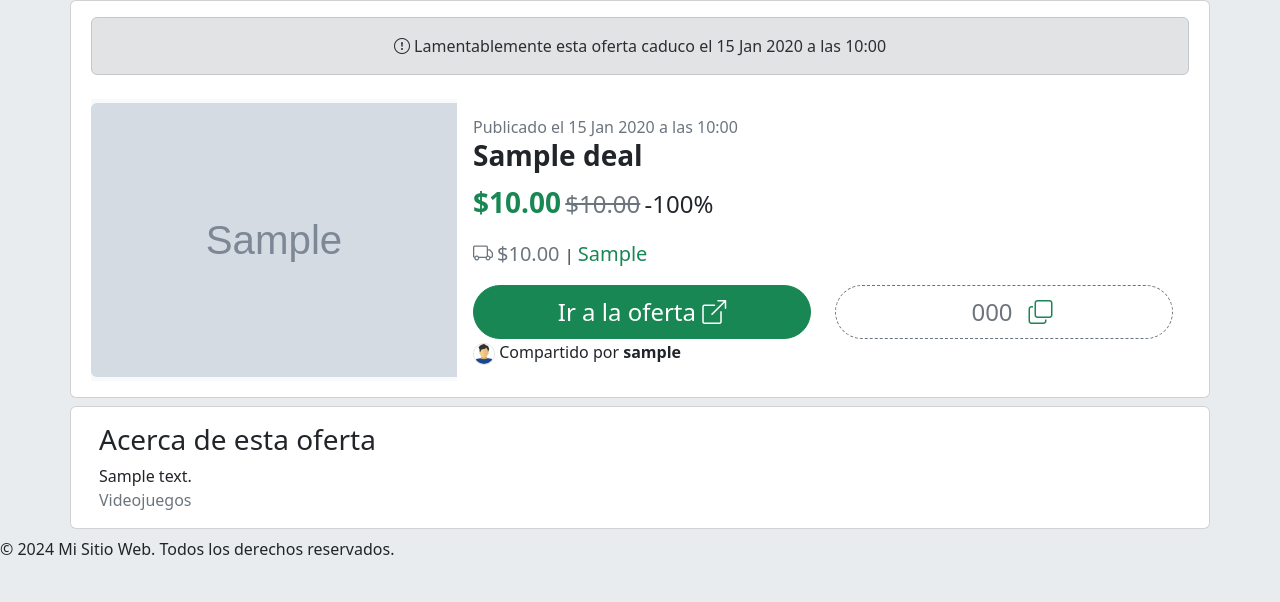
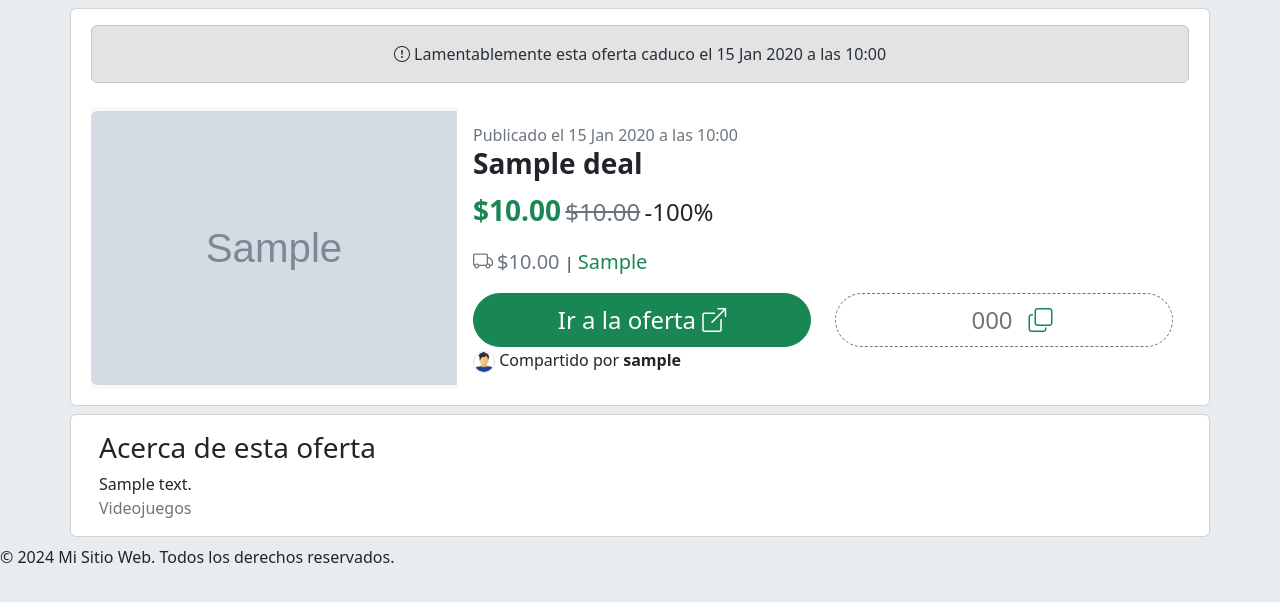
Before and after one commit to Luis4Armenta/cuponera, a PHP site: page /offer.php?id=1 in a window 1280 px wide. Shown: the part 58-660 px from the top of the page. Run offline with PHP 8.4, Linux system fonts and the light colour scheme; tables that the repository leaves empty hold one stand-in row (values such as "Sample post"); grey boxes marked "Sample" are stand-in pictures; data that the repository does not hold is empty; some libraries are stand-ins or nearby versions.

Commit message:
style: cambio en los margenes en varias vistas

```diff
--- a/offer.php
+++ b/offer.php
@@ -57,7 +57,7 @@ include 'shared/header.php';
 ?>
 
 <div class="container">
-  <div class="row">
+  <div class="row mt-2">
     <div class="card pb-3 pt-3">
       <?php if (isset($offer['end_date'])): ?>
         <div class="row mx-2 mb-2">
--- a/share.php
+++ b/share.php
@@ -30,7 +30,7 @@ $categories = array(
 <?php $title = 'Compartir promoción' ?>
 <?php include 'shared/header.php'; ?>
 
-<div class="container mt-5">
+<div class="container mt-2">
   <div class="card p-4">
       <h2 class="mb-4">Comparte una oferta con millones de personas</h2>
       <form method="POST" action="create_offer.php" enctype="multipart/form-data" class="card-body">
```
